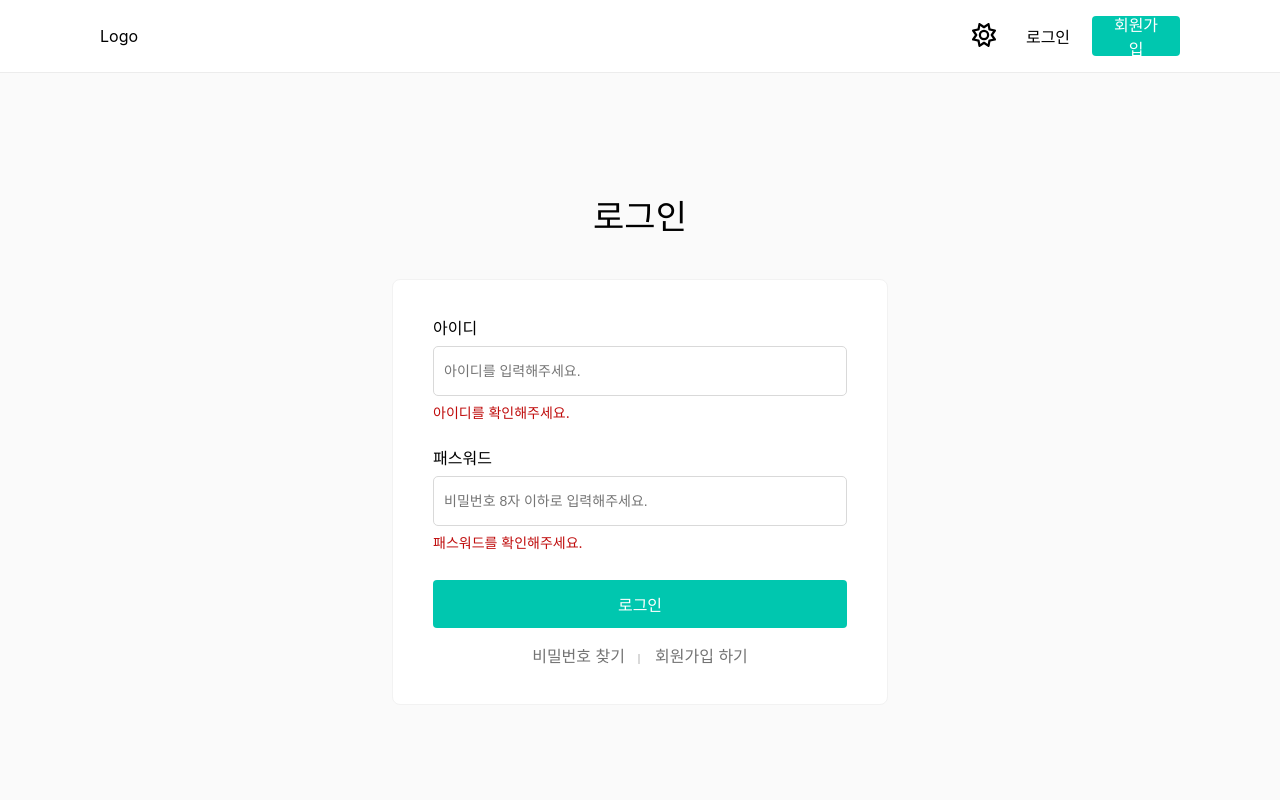
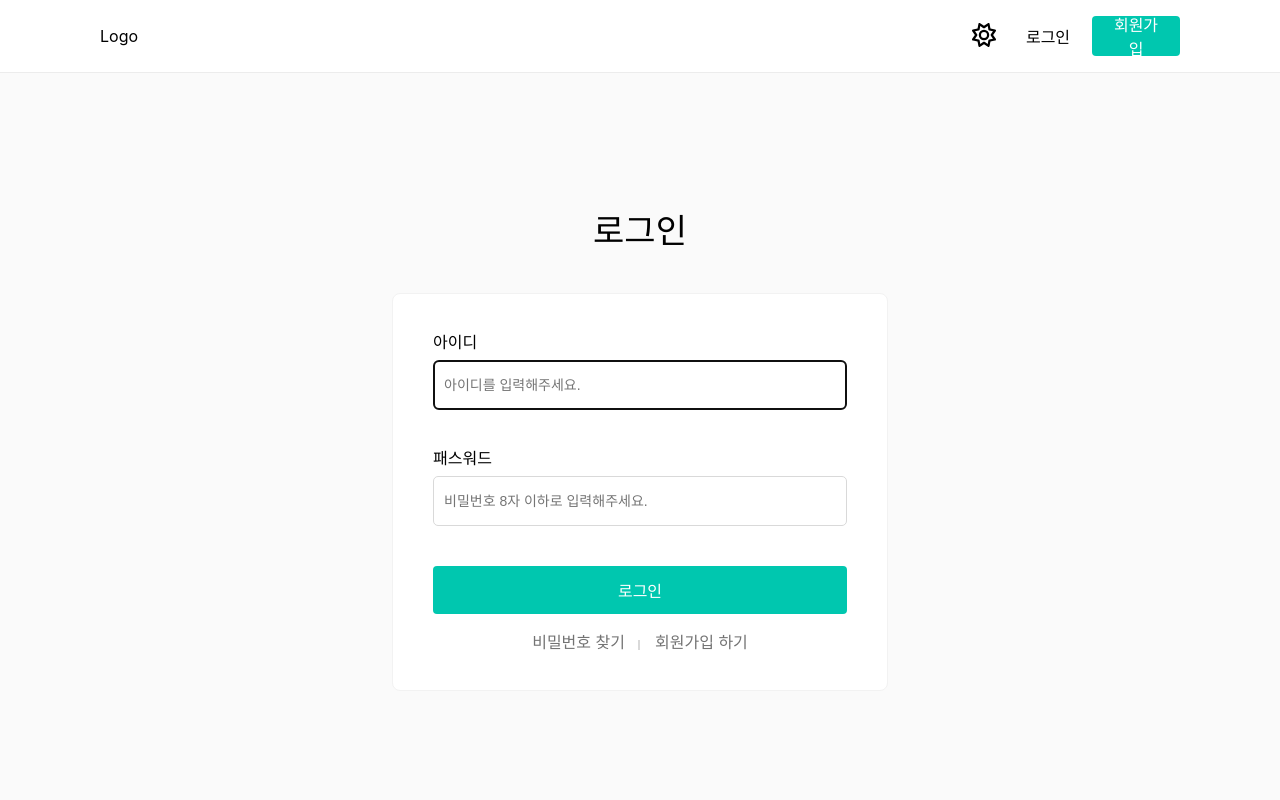
Before and after one commit to Sassy-Project/front-mbti-chat, a React (Create React App) app: page /login in a window 1280 px wide. Shown: the top 800 px of the page. Built offline with nearby package versions, Linux system fonts and the light colour scheme.

Commit message:
feat: add login form

```diff
--- a/src/components/LoginForm/index.tsx
+++ b/src/components/LoginForm/index.tsx
@@ -1,24 +1,96 @@
 import Button from '../styled-components/Button';
+import { useState, useCallback } from 'react';
 import { Link } from 'react-router-dom';
 import './style.scss';
 
 const LoginForm = () => {
+  const PW_REQUIRE_CHECK = '비밀번호를 입력해주세요.';
+  const PW_VALID_CHECK = '8자 이하로 입력해주세요.';
+
+  // login ID, PW
+  const [userId, setUserId] = useState('');
+  const [userPw, setUserPw] = useState('');
+  const [idValid, setIdValid] = useState(false);
+  const [pwValid, setPwValid] = useState(false);
+  const [pwdMsg, setPwdMsg] = useState('');
+
+  // Id focus
+  const userIdInput = useCallback((inputElement) => {
+    if (inputElement) {
+      inputElement.focus();
+    }
+  }, []);
+
+  // ID input Change Event
+  const onChangeIdInput = (e) => {
+    setUserId(e.target.value);
+    setIdValid(false);
+  };
+
+  // PW input Change Event
+  const onChangePwInput = (e) => {
+    setUserPw(e.target.value);
+    setPwValid(false);
+  };
+
   const onClickEvent = () => {
-    // eslint-disable-next-line no-console
+    // 회원가입 작업 이후 axios 구현 예정
     console.log('You clicked !');
   };
+
+  // userID focus out
+  const onBlurIdInput = (e) => {
+    if (!e.currentTarget.value) {
+      setIdValid(true);
+    }
+  };
+
+  // userID focus out
+  const onBlurPwInput = (e) => {
+    if (!e.currentTarget.value) {
+      // Pw empty
+      setPwdMsg(PW_REQUIRE_CHECK);
+      setPwValid(true);
+    }
+
+    if (userPw.length > 8) {
+      setPwdMsg(PW_VALID_CHECK);
+      setPwValid(true);
+    }
+  };
+
   return (
     <div className='LoginForm'>
       <form>
         <div className='BasicInput'>
-          <label htmlFor='loginId'>아이디</label>
-          <input id='loginId' type='text' placeholder='아이디를 입력해주세요.' />
-          {true && <span className='BasicInput__error'>아이디를 확인해주세요.</span>}
+          <label htmlFor='userId'>아이디</label>
+          <input
+            name='userId'
+            id='userId'
+            type='text'
+            value={userId}
+            onChange={onChangeIdInput}
+            onBlur={onBlurIdInput}
+            ref={userIdInput}
+            className={idValid ? 'BasicInput__error--input' : null}
+            placeholder='아이디를 입력해주세요.'
+          />
+          {idValid ? <span className='BasicInput__error'>아이디를 입력해주세요.</span> : null}
         </div>
         <div className='BasicInput'>
-          <label htmlFor='loginPw'>패스워드</label>
-          <input id='loginPw' type='text' placeholder='비밀번호 8자 이하로 입력해주세요.' />
-          {true && <span className='BasicInput__error'>패스워드를 확인해주세요.</span>}
+          <label htmlFor='userPw'>패스워드</label>
+          <input
+            name='userPw'
+            id='userPw'
+            type='password'
+            minLength={8}
+            value={userPw}
+            onChange={onChangePwInput}
+            onBlur={onBlurPwInput}
+            className={pwValid ? 'BasicInput__error--input' : null}
+            placeholder='비밀번호 8자 이하로 입력해주세요.'
+          />
+          {pwValid ? <span className='BasicInput__error'>{pwdMsg}</span> : null}
         </div>
         <Button text='로그인' onClick={onClickEvent} />
         <div className='LoginSupport'>
--- a/src/components/LoginForm/style.scss
+++ b/src/components/LoginForm/style.scss
@@ -19,11 +19,15 @@
       border:1px solid #D9D9D9;
       margin-bottom: 10px;
       font-size: 14px;
+      &.BasicInput__error--input{
+        border: 1px solid #BF0B0B;
+      }
     }
     .BasicInput__error {
       font-size: 14px;
       color: #BF0B0B;
     }
+
   }
   .LoginSupport {
     margin-top: 20px;
```
